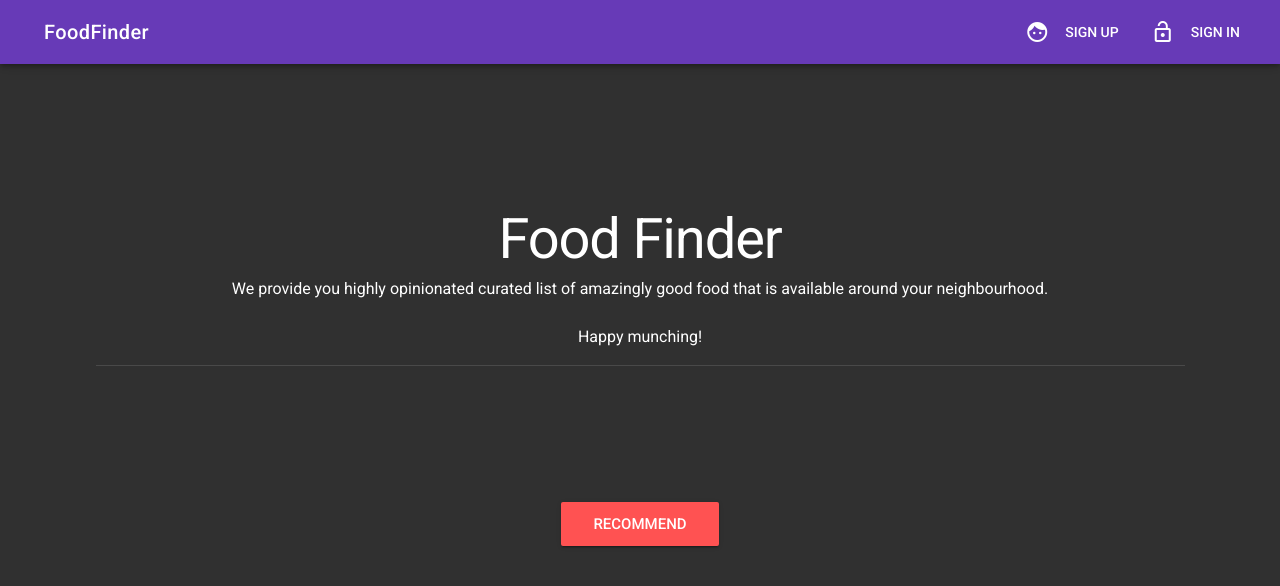
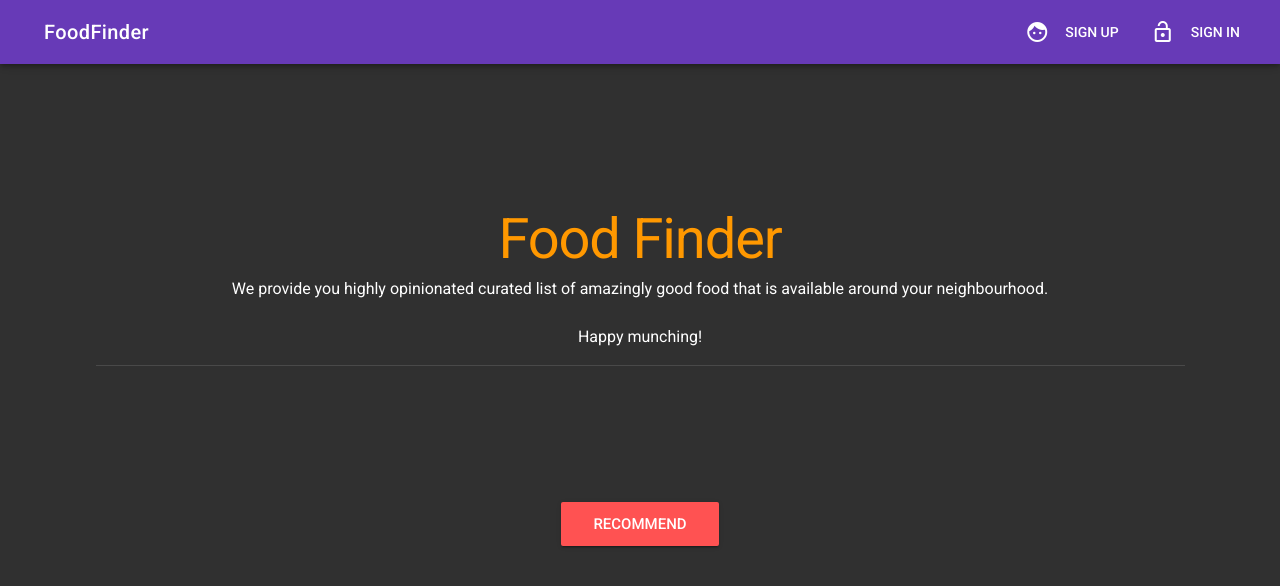
Before and after one commit to npkumar/food-finder, a Vue app: page / in a window 1280 px wide. Shown: the top 586 px of the page. Built offline with nearby package versions, Linux system fonts and the light colour scheme; no server answers.

Commit message:
Make headings more readable

```diff
--- a/src/components/Home.vue
+++ b/src/components/Home.vue
@@ -7,7 +7,7 @@
           <v-container fill-height>
             <v-layout align-center>
               <v-flex>
-                <h3 class="display-3">Food Finder</h3>
+                <h3 class="display-3 orange--text">Food Finder</h3>
                 <span class="subheading">We provide you highly opinionated curated list of amazingly good food that is available around your neighbourhood.<br /><br />Happy munching!</span>
                 <v-divider class="my-3"></v-divider>
               </v-flex>
--- a/src/components/Restaurant/Restaurants.vue
+++ b/src/components/Restaurant/Restaurants.vue
@@ -18,7 +18,7 @@
               <v-flex xs7 sm8 md9>
                 <v-card-title>
                   <div>
-                    <h2 class="info--text">{{ restaurant.name }}</h2>
+                    <h2 class="orange--text">{{ restaurant.name }}</h2>
                     <div>{{ restaurant.categories.map(c => c.title).splice(0, 2).join(', ')}}</div>
                   </div>
                 </v-card-title>
--- a/src/components/User/Profile.vue
+++ b/src/components/User/Profile.vue
@@ -1,5 +1,5 @@
 <template>
-  <div>Profile</div>
+  <div></div>
 </template>
 
 <script>
```
